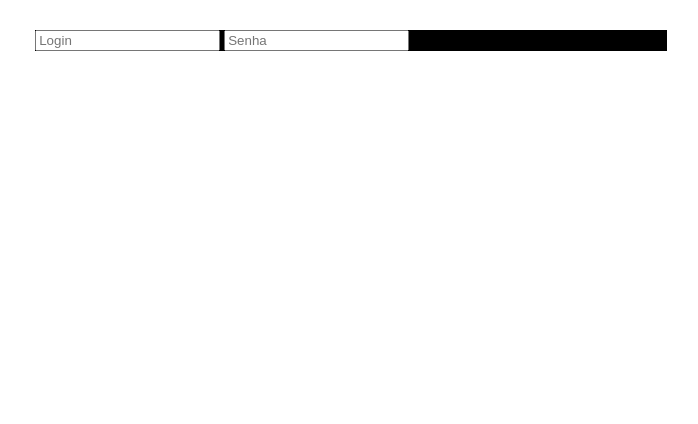
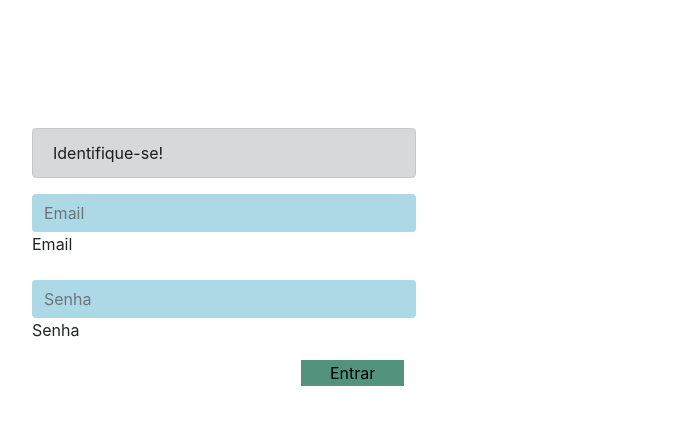
Before and after one commit to m-maciel3/projeto, a plain HTML site: page html/login.html in a window 1280 px wide. Shown: the whole page, without its empty margins (352-1050 px from the left). Drawn offline with nearby package versions, Linux system fonts and the light colour scheme.

Commit message:
atualizações

```diff
--- a/css/estilo.css
+++ b/css/estilo.css
@@ -2,17 +2,47 @@
     background-color: aliceblue(65, 136, 197);
     background-image: url("/img/vista-traseira-do-programador-trabalhando-a-noite-toda_1098-18697.webp");
     background-repeat: no-repeat;
-    background-size: 100%;
+    background-size: cover;
 }
 
-#fundo{
-    background-color: black;
-    margin: 30px;
-    width: 50%;
+#formulario {
+    width: 30%;
+    margin: 10%;
     margin-left: 30%;
 }
 
-#formulario {
+#btEntrar{
+    margin: 10px;
+    width: 27%;
+    margin-left: 70%;
+    background-color: rgb(82, 147, 126);
+    border: none;
 
+}
+
+#login {
+    background-color: lightblue;
     border: none;
 }
+
+#senha {
+    background-color: lightblue;
+    border: none;
+
+}
+
+#bt {
+    width: 30%;
+    margin: 15%;
+    margin-left: 30%;
+}
+#bt2{
+    width: 30%;
+    margin-left: 30%;
+}
+
+#btEntrar2{
+    width: 60px;
+    margin-left: 55%;
+
+}
--- a/html/login.html
+++ b/html/login.html
@@ -5,14 +5,29 @@
     <meta http-equiv="X-UA-Compatible" content="IE=edge">
     <meta name="viewport" content="width=device-width, initial-scale=1.0">
     <link rel="stylesheet" href="/css/estilo.css">
+    <link rel="stylesheet" href="/node_modules/bootstrap/dist/css/bootstrap.css">
+    <link rel="stylesheet" href="/node_modules/bootstrap/dist/css/bootstrap-grid.css">
+    <link rel="stylesheet" href="/node_modules/bootstrap/dist/css/bootstrap-reboot.css">
+    <link rel="stylesheet" href="/node_modules/bootstrap/dist/css/bootstrap-utilities.css">
     <title>Login</title>
 </head>
 <body id="corpo">
-  <div id= "fundo" class="container">
-    <form id="formulario" class="form-control">
-    <input type="text" placeholder="Login">
-    <input type="password" name="" id="senha" placeholder="Senha">
+  <form id= "formulario">
+    <div class="alert alert-dark" role="alert">
+      Identifique-se!
+    </div>
+    <div class="form-floating mb-3">
+      <input type="email" class="form-control" id="login" placeholder="Email">
+      <label for="floatingInput">Email</label>
+    </div>
+    <div class="form-floating">
+      <input type="password" class="form-control" id="senha" placeholder="Senha">
+      <label for="floatingPassword">Senha</label>
+      <input type="submit" value="Entrar" id="btEntrar">
+
     </div>
   </form>
+  <script src="/node_modules/jquery/dist/jquery.js"></script>
+  <script src="/node_modules/bootstrap/dist/js/bootstrap.js"></script>
 </body>
 </html
```
Also changed, not shown: html/alterarSenha.html (added, +28 -0 lines).
